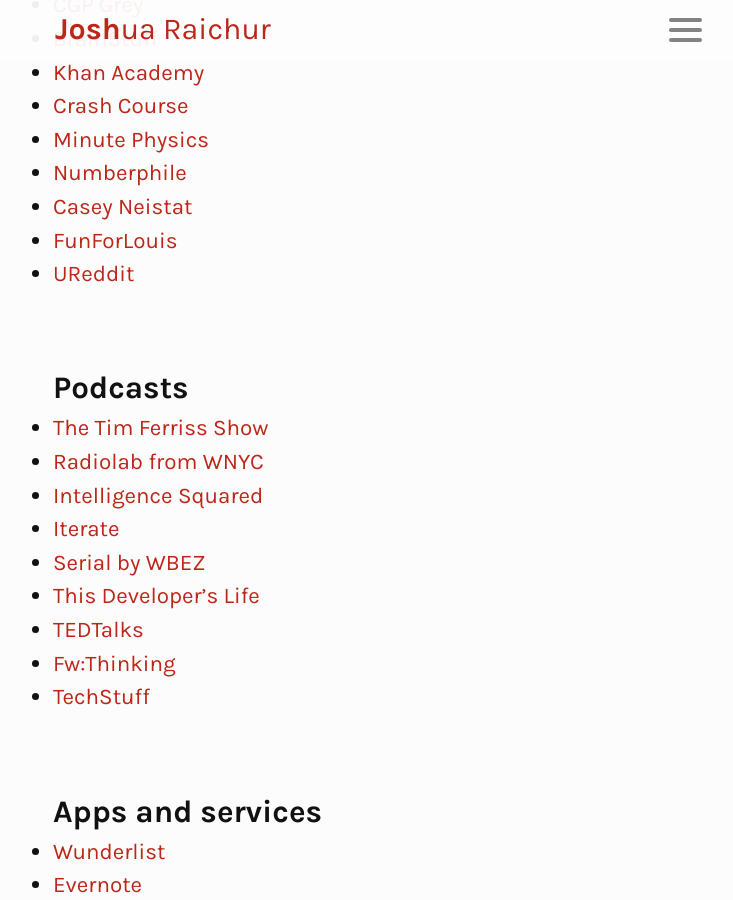
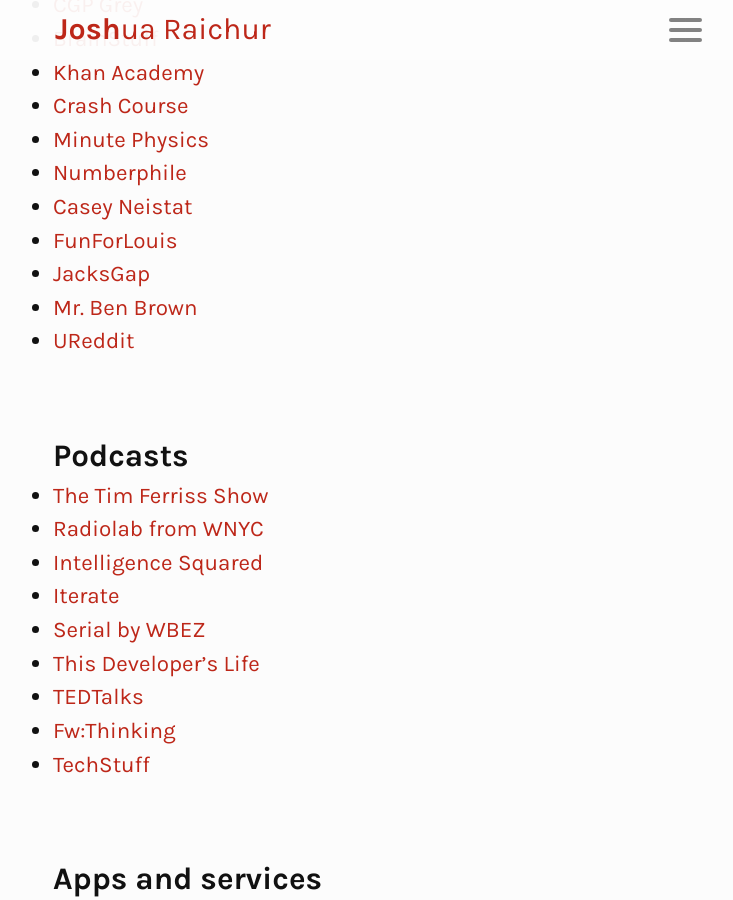
Before and after one commit to JEKYLL-WEB-TEMPLATES/raichur.github.io, a Jekyll site: the page built from _pages/faves.md, in a window 1280 px wide and 900 px high, scrolled down 1142 px. Shown: the whole window, without its empty margins (265-998 px from the left). Built offline with Jekyll 4.4.1, drawn with Linux system fonts in a browser that asks for light colours.

Commit message:
update faves

```diff
--- a/_pages/faves.md
+++ b/_pages/faves.md
@@ -41,6 +41,8 @@
 - [Numberphile](https://www.youtube.com/user/numberphile)
 - [Casey Neistat](https://www.youtube.com/user/caseyneistat)
 - [FunForLouis](https://www.youtube.com/user/funforlouis)
+- [JacksGap](https://www.youtube.com/user/JacksGap)
+- [Mr. Ben Brown](https://www.youtube.com/user/benbrown100)
 - [UReddit](http://ureddit.com/)
 
 <br/>
```
